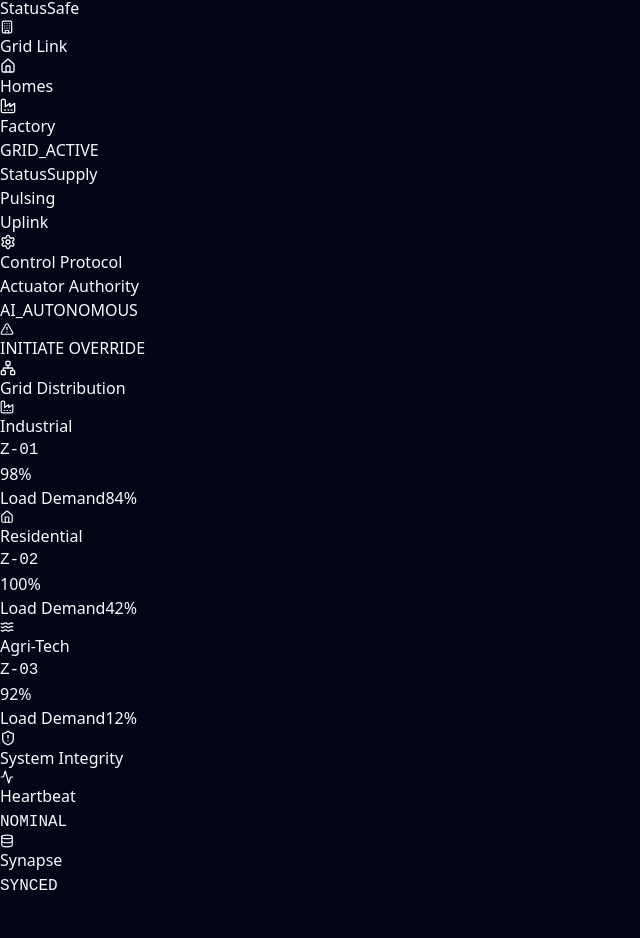
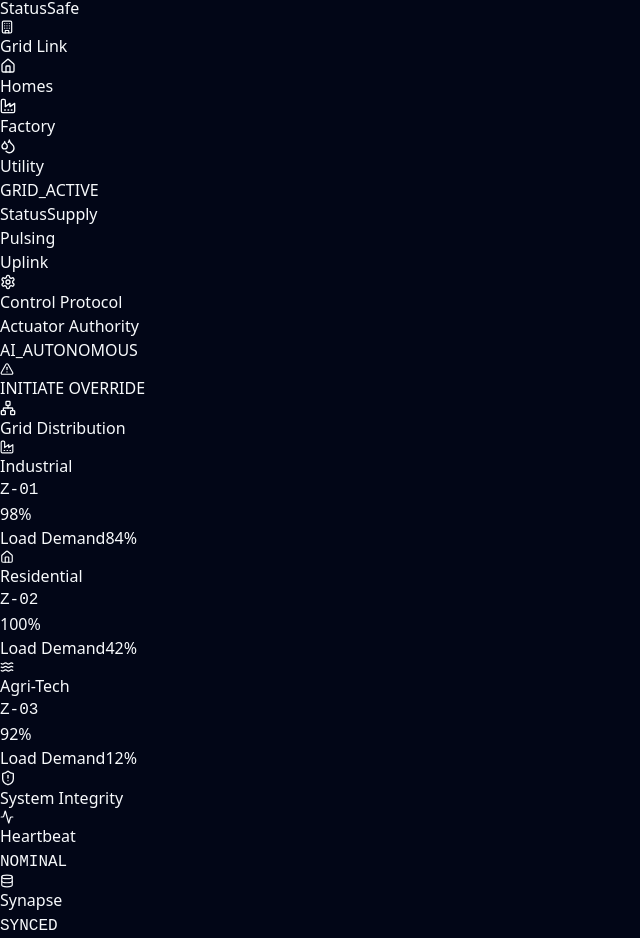
Before and after one commit to Keninjavelas/Neptune-AI, a Next.js app in the folder frontend/: page / in a window 1280 px wide. Shown: the part 1994-2932 px from the top of the page, without its empty margins (0-640 px from the left). Before the commit the page ends 2892 px from the top, so only its background shows below. Built offline with nearby package versions, Linux system fonts and the light colour scheme; no server answers.

Commit message:
UI Updates

```diff
--- a/frontend/src/components/NeptuneAIEnterpriseDashboard.tsx
+++ b/frontend/src/components/NeptuneAIEnterpriseDashboard.tsx
@@ -372,7 +372,7 @@ export default function NeptuneAIEnterpriseDashboard() {
     tankLevel,
     tds: tdsValue,
     valveAngle,
-    status,
+    telemetryStatus: status,
     isManual,
     riskScore,
     stabilityScore,
--- a/frontend/src/components/NeptuneAIInfrastructureTopology.tsx
+++ b/frontend/src/components/NeptuneAIInfrastructureTopology.tsx
@@ -4,7 +4,7 @@ import React, { useMemo } from "react";
 import { motion, AnimatePresence } from "framer-motion";
 import {
   Waves, Activity, Settings, Zap, FlaskConical, Building,
-  Home, Factory, WaterTower, Cpu, Database, Wifi
+  Home, Factory, Droplets, Cpu, Database, Wifi
 } from "lucide-react";
 import { useTelemetry } from "@/context/TelemetryContext";
 import { THRESHOLDS } from "@/lib/constants/thresholds";
@@ -316,7 +316,7 @@ export default function NeptuneAIInfrastructureTopology() {
               <div className="grid grid-cols-3 gap-2 mb-2">
                 <SmartCityZone name="Homes" icon={Home} active={flow > 0} />
                 <SmartCityZone name="Factory" icon={Factory} active={flow > 0 && tdsValue < THRESHOLDS.TDS.WARNING} color="blue" />
-                <SmartCityZone name="Utility" icon={WaterTower} active={flow > 0} color="emerald" />
+                <SmartCityZone name="Utility" icon={Droplets} active={flow > 0} color="emerald" />
               </div>
               <div className="space-y-1.5">
                 <div className="h-1 w-full bg-slate-800/60 rounded-full overflow-hidden border border-slate-700/40">
```
